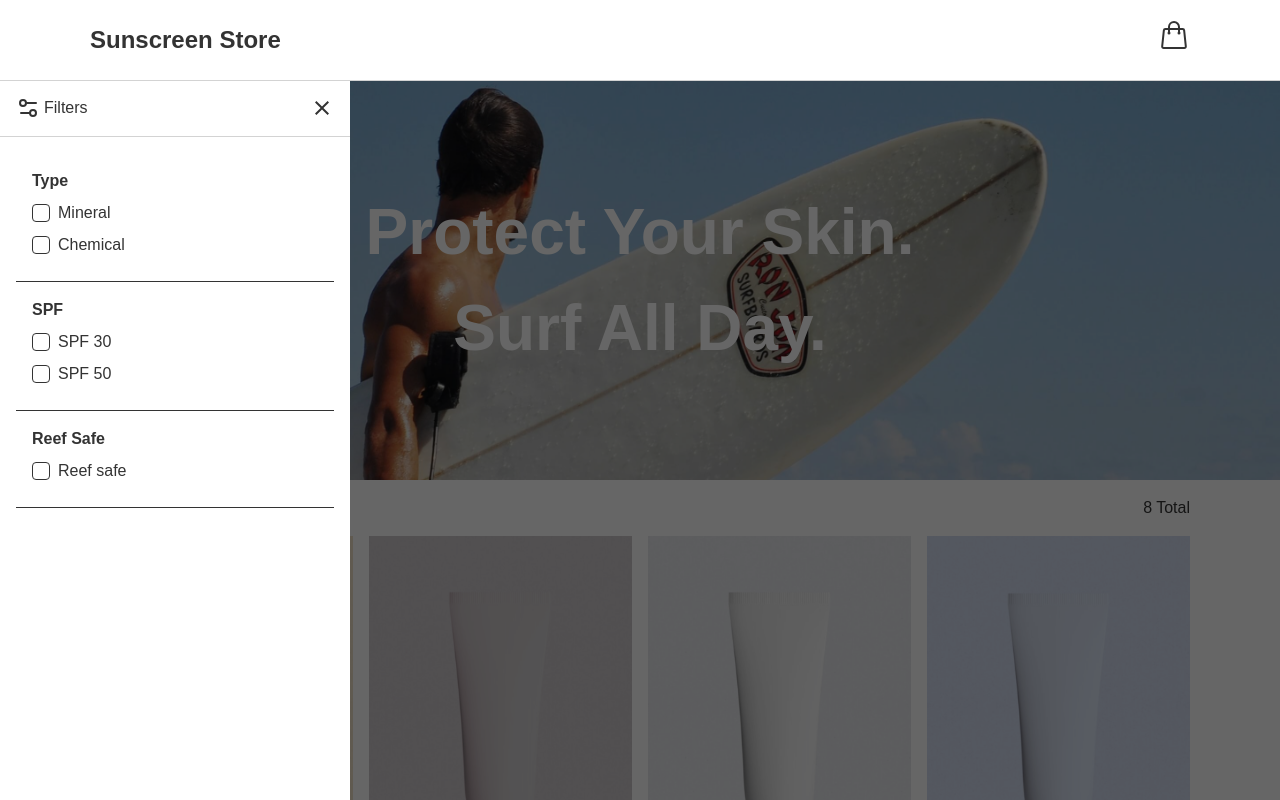
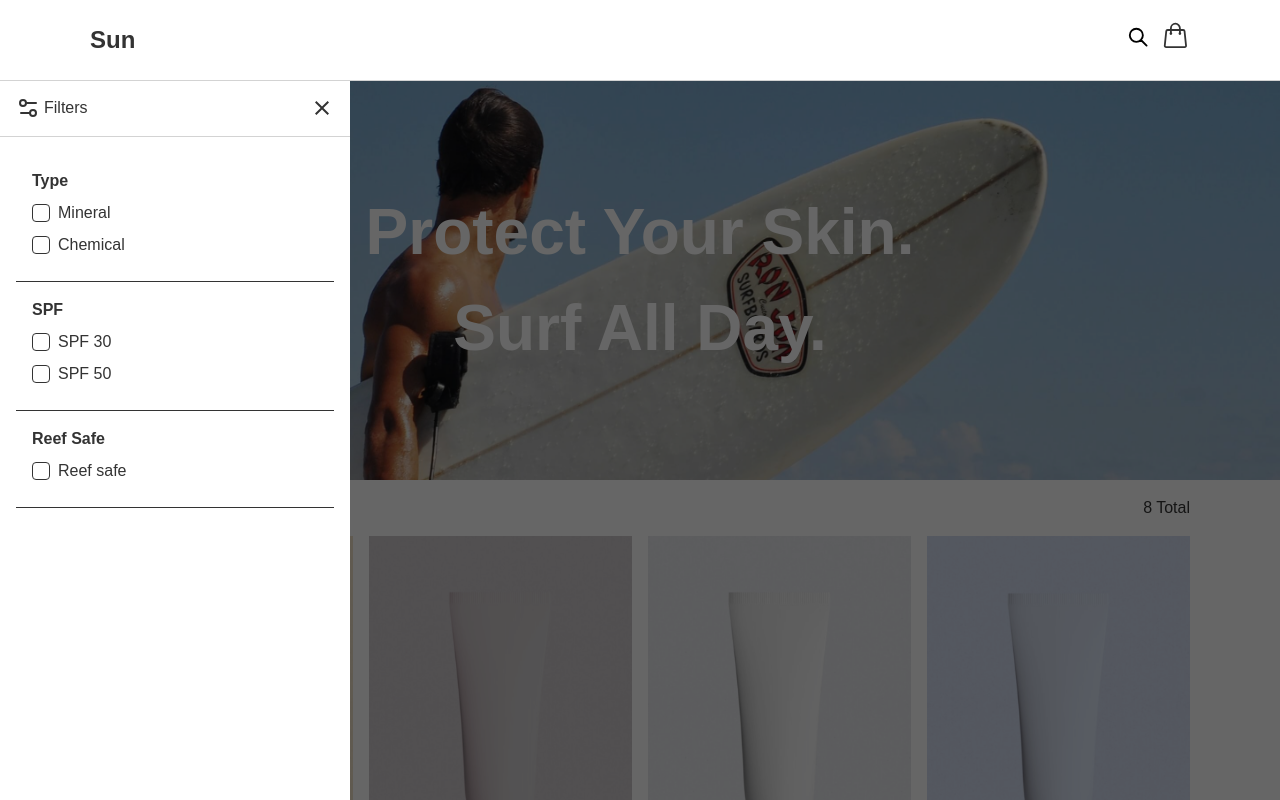
Before and after one commit to JoeFlashh/sunscreen-store-ui, a React (Vite) app: page / in a window 1280 px wide. Both pictures are taken after a click on the button "Filters". Shown: the top 800 px of the page. Built offline with nearby package versions, Linux system fonts and the light colour scheme.

Commit message:
Refactoring catalog logic

```diff
--- a/src/App.tsx
+++ b/src/App.tsx
@@ -1,4 +1,5 @@
 import { Routes, Route } from "react-router-dom";
+import { SearchProvider } from "./context/SearchContext";
 import HomePage from "./pages/HomePage";
 import CartPage from "./pages/CartPage";
 import Navbar from "./components/Navbar";
@@ -6,6 +7,7 @@ import Footer from "./components/Footer";
 
 function App() {
   return (
+    <SearchProvider>
       <div className="site-container">
         <Navbar />
         <main className="site-content">
@@ -16,6 +18,7 @@ function App() {
         </main>
         <Footer />
       </div>
+    </SearchProvider>
   );
 }
 
--- a/src/components/Navbar.tsx
+++ b/src/components/Navbar.tsx
@@ -1,17 +1,55 @@
+
+import { useState, useRef, useEffect } from "react";
+import { useSearch } from "../context/SearchContext";
+
 import { HiOutlineShoppingBag } from "react-icons/hi2";
+import { HiOutlineSearch } from "react-icons/hi";
 
 import { Link } from "react-router-dom";
 
+
 function Navbar() {
+  const [expandSearch, setExpandSearch] = useState(false);
+  console.log(setExpandSearch)
+  const { searchTerm, setSearchTerm } = useSearch();
+    const inputRef = useRef<HTMLInputElement>(null);
+
   const cartItemCount = 0;
+
+    // Focus input when it expands
+  useEffect(() => {
+    if (expandSearch) {
+      inputRef.current?.focus();
+    }
+  }, [expandSearch]);
 
   return (
     <div className="navbar-outer-container">
       <nav className="navbar-inner-container">
         <Link to="/">
-          <p className="sunsmart-title">Sunscreen Store</p>
+          <p className="sunsmart-title">Sun</p>
         </Link>
-        <div>
+        <div className="input-bag-container">
+          <form onSubmit={(e) => e.preventDefault()} className="search-input-container">
+            {/* Input visible & animated only if expanded */}
+            <button
+              onClick={() => setExpandSearch((prev) => !prev)}
+              className="search-icon"
+              aria-label="Toggle search input"
+              role="button"
+              tabIndex={0}
+              >
+            <HiOutlineSearch/>
+            </button>
+            <input
+              ref={inputRef}
+              type="text"
+              value={searchTerm}
+              onChange={(e) => setSearchTerm(e.target.value)}
+              placeholder="Search products..."
+              className={`search-input ${expandSearch ? "expanded" : ""}`}
+            />
+          </form>
           <Link to="/cart" className="shopping-bag">
             <HiOutlineShoppingBag />
             {cartItemCount > 0 && (
--- a/src/components/ProductsCatalog.tsx
+++ b/src/components/ProductsCatalog.tsx
@@ -1,4 +1,6 @@
 import { useState, useEffect, useCallback } from "react";
+import { useSearch } from "../context/SearchContext";
+
 import { LuSettings2 } from "react-icons/lu";
 import SkeletonCard from "./SkeletonCard";
 import type { Product } from "../data/products";
@@ -9,17 +11,35 @@ interface ProductsCatalogProps {
   products: Product[];
 }
 
+// Clean, readable filter functions
+const filterByType = (product: Product, selectedTypes: string[]): boolean => {
+  return selectedTypes.length === 0 || selectedTypes.includes(product.type);
+};
+
+const filterBySPF = (product: Product, selectedSPFs: string[]): boolean => {
+  return selectedSPFs.length === 0 || selectedSPFs.includes(product.spf.toString());
+};
+
+const filterByReefSafe = (product: Product, selectedReefOptions: string[]): boolean => {
+  if (selectedReefOptions.length === 0) return true;
+  // Only "yes" option exists in our filter, so if selected, product must be reef safe
+  return selectedReefOptions.includes("yes") ? product.reefSafe : true;
+};
+
+const filterBySearch = (product: Product, searchTerm: string): boolean => {
+  return searchTerm === "" || product.name.toLowerCase().includes(searchTerm.toLowerCase());
+};
+
 function ProductsCatalog({ products }: ProductsCatalogProps) {
   const [isDrawerOpen, setIsDrawerOpen] = useState(false);
-  const [tempSelectedFilters, setTempSelectedFilters] = useState<{
-    [key: string]: string[];
-  }>({});
-  const [appliedFilters, setAppliedFilters] = useState<{
-    [key: string]: string[];
-  }>({});
+  const [tempSelectedFilters, setTempSelectedFilters] = useState<{ [key: string]: string[] }>({});
+  const [appliedFilters, setAppliedFilters] = useState<{ [key: string]: string[] }>({});
   const [filteredProducts, setFilteredProducts] = useState<Product[]>(products);
   const [isLoading, setIsLoading] = useState(false);
 
+  const { searchTerm } = useSearch();
+
+  // Open drawer and set temp filters to current applied ones
   const openDrawer = () => {
     setTempSelectedFilters(appliedFilters);
     setIsDrawerOpen(true);
@@ -27,6 +47,7 @@ function ProductsCatalog({ products }: ProductsCatalogProps) {
 
   const closeDrawer = () => setIsDrawerOpen(false);
 
+  // Disable scroll when drawer is open
   useEffect(() => {
     if (isDrawerOpen) {
       document.body.style.overflow = "hidden";
@@ -38,61 +59,68 @@ function ProductsCatalog({ products }: ProductsCatalogProps) {
     };
   }, [isDrawerOpen]);
 
+  // Handle checkbox change inside drawer - simplified
   const handleTempFilterChange = (
     groupKey: string,
     value: string,
     isChecked: boolean
   ) => {
     setTempSelectedFilters((prev) => {
-      const group = prev[groupKey] || [];
+      const currentGroup = prev[groupKey] || [];
+
       if (isChecked) {
-        return { ...prev, [groupKey]: [...new Set([...group, value])] };
+        // Add value if not already present
+        return {
+          ...prev,
+          [groupKey]: [...currentGroup, value]
+        };
       } else {
-        return { ...prev, [groupKey]: group.filter((v) => v !== value) };
+        // Remove value
+        return {
+          ...prev,
+          [groupKey]: currentGroup.filter(v => v !== value)
+        };
       }
     });
   };
 
+  // Clear all filters - no need to manually reset filteredProducts
   const handleClearFilters = () => {
     setTempSelectedFilters({});
     setAppliedFilters({});
-    setFilteredProducts(products);
   };
 
+  // Apply filters and close drawer
   const applyFilters = useCallback(() => {
     setIsLoading(true);
-    setIsDrawerOpen(false);
 
     setTimeout(() => {
       setAppliedFilters(tempSelectedFilters);
-
-      const hasFilters = Object.values(tempSelectedFilters).some(
-        (arr) => arr.length > 0
-      );
-
-      if (!hasFilters) {
-        setFilteredProducts(products);
-      } else {
-        const filtered = products.filter((product) => {
-          return Object.entries(tempSelectedFilters).every(([key, values]) => {
-            if (values.length === 0) return true;
-            switch (key) {
-              case "type":
-                return values.includes(product.type);
-              case "spf":
-                return values.includes(product.spf.toString());
-              case "reef":
-                return values.includes(product.reefSafe ? "yes" : "no");
-              default:
-                return true;
-            }
-          });
-        });
-        setFilteredProducts(filtered);
-      }
+      setIsDrawerOpen(false);
       setIsLoading(false);
     }, 500);
-  }, [tempSelectedFilters, products]);
+  }, [tempSelectedFilters]);
+
+  // Clean, readable filtering function
+  const filterProducts = useCallback(() => {
+    const filtered = products.filter((product) => {
+      // Apply each filter type - clear and easy to understand
+      const passesTypeFilter = filterByType(product, appliedFilters.type || []);
+      const passesSPFFilter = filterBySPF(product, appliedFilters.spf || []);
+      const passesReefFilter = filterByReefSafe(product, appliedFilters.reef || []);
+      const passesSearchFilter = filterBySearch(product, searchTerm);
+
+      // Product must pass ALL filters
+      return passesTypeFilter && passesSPFFilter && passesReefFilter && passesSearchFilter;
+    });
+
+    setFilteredProducts(filtered);
+  }, [appliedFilters, searchTerm, products]);
+
+  // Run filtering when search term or applied filters change
+  useEffect(() => {
+    filterProducts();
+  }, [filterProducts]);
 
   const numberOfProducts = filteredProducts.length;
   const hasActiveFiltersInDrawer = Object.values(tempSelectedFilters).some(
@@ -101,7 +129,7 @@ function ProductsCatalog({ products }: ProductsCatalogProps) {
 
   return (
     <div className="products-catalog-container">
-      {/* 1. Filters container with open button and total count */}
+      {/* 1. Filters button and total count */}
       <div className="filters-container">
         <button onClick={openDrawer} className="is-drawer-open-button">
           <LuSettings2 className="filter-icon" />
@@ -110,10 +138,9 @@ function ProductsCatalog({ products }: ProductsCatalogProps) {
         <p>{numberOfProducts} Total</p>
       </div>
 
-      {/* 2. Render drawer and overlay only if open */}
-      {isDrawerOpen && (
-        <>
-          <div className="drawer-overlay" onClick={closeDrawer}></div>
+      {/* 2. Filters Drawer */}
+      {isDrawerOpen && <div className="drawer-overlay" onClick={closeDrawer}></div>}
+
       <FiltersDrawer
         isOpen={isDrawerOpen}
         onClose={closeDrawer}
@@ -123,10 +150,8 @@ function ProductsCatalog({ products }: ProductsCatalogProps) {
         onClearFilters={handleClearFilters}
         onApplyFilters={applyFilters}
       />
-        </>
-      )}
 
-      {/* 3. Products grid */}
+      {/* 3. Product Grid */}
       <div className="products-catalog-grid">
         {isLoading ? (
           Array.from({ length: 8 }).map((_, i) => <SkeletonCard key={i} />)
--- /dev/null
+++ b/src/context/SearchContext.tsx
@@ -0,0 +1,26 @@
+import { createContext, useContext, useState } from "react";
+
+interface SearchContextType {
+    searchTerm: string;
+    setSearchTerm: (term: string) => void
+}
+
+const SearchContext = createContext<SearchContextType | undefined>(undefined)   ;
+
+export const SearchProvider = ({ children }: { children: React.ReactNode }) => {
+    const [searchTerm, setSearchTerm] = useState("");
+
+    return (
+        <SearchContext.Provider value={{ searchTerm, setSearchTerm }}>
+            {children}
+        </SearchContext.Provider>
+    )
+}
+
+export const useSearch = () => {
+    const context = useContext(SearchContext);
+    if (!context) {
+        throw new Error("useSearch must be used within a SearchProvider");
+    }
+    return context;
+};
--- a/src/index.css
+++ b/src/index.css
@@ -87,8 +87,40 @@ button {
   font-weight: 700;
 }
 
+.input-bag-container{
+  display: flex;
+  align-items: center;
+  gap: 12px;
+}
+.search-input-container{
+  display: flex;
+  position: relative;
+}
+.search-input-container input{
+  width: 0;
+  border: none;
+  transition: width 0.3s ease, border-color 0.3s ease;
+  outline: none;
+  /* Hide input text when collapsed */
+  opacity: 0;
+  pointer-events: none;
+}
+.search-input.expanded {
+  width: 175px; /* or your preferred width */
+  opacity: 1;
+  pointer-events: auto;
+  border-bottom: #333 solid 1px ;
+}
+.search-icon{
+  cursor: pointer;
+  font-size: 1.4rem;
+  user-select: none;
+  border: none;
+  background-color: transparent;
+}
+
 .shopping-bag {
-  font-size: 2rem;
+  font-size: 1.8rem;
   font-weight: bold;
   position: relative;
   display: inline-block;
@@ -188,7 +220,6 @@ button {
   padding: 1rem 0rem;
   display: flex;
   flex-direction: column;
-  /* text-align: center; */
   gap: 0.75rem;
 }
 
```
Lines whose indentation alone changed are shown as unchanged.
